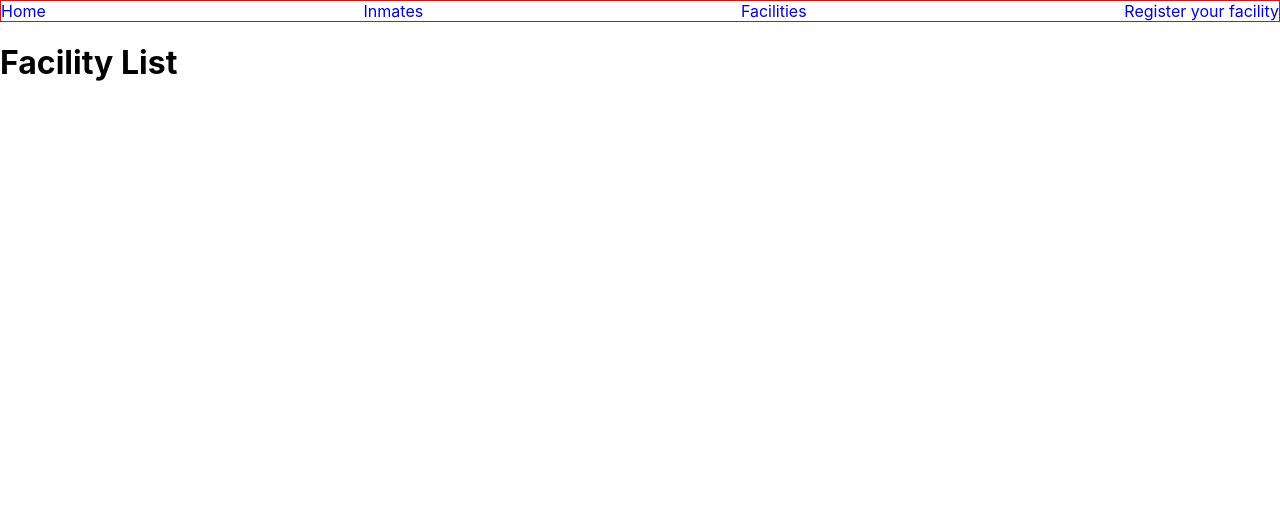
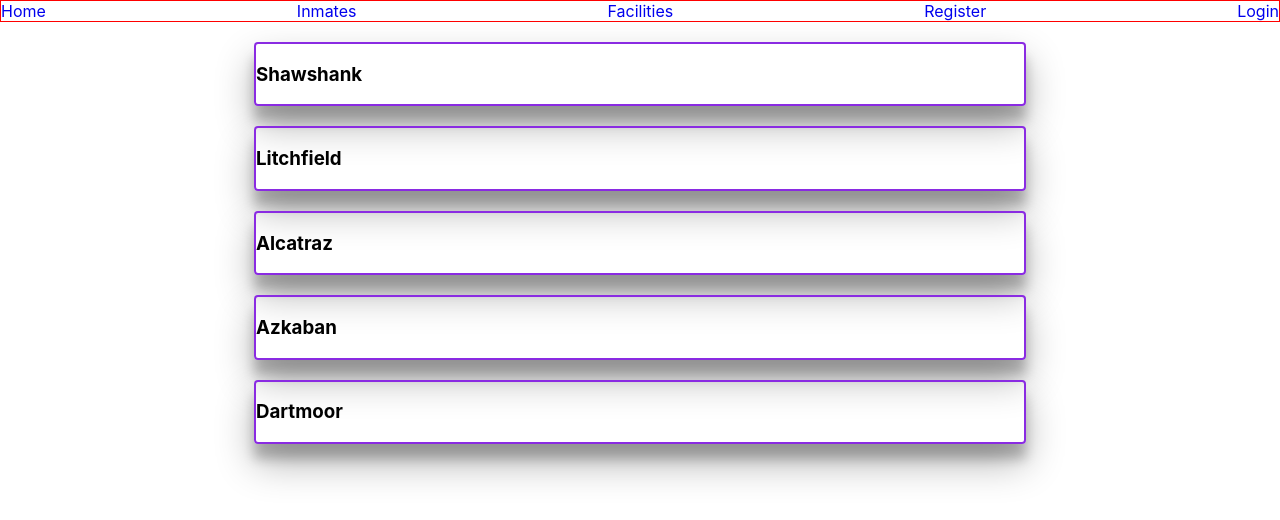
Before and after one commit to Build-Week-Prison-Skills/Front-End, a React (Create React App) app: page /facilityList in a window 1280 px wide. Shown: the top 520 px of the page. Built offline with nearby package versions, Linux system fonts and the light colour scheme; no server answers.

Commit message:
facility list populating with dummy data

```diff
--- a/src/components/Facility.js
+++ b/src/components/Facility.js
@@ -1,7 +1,33 @@
 import React from 'react';
+import styled from "styled-components";
+{/* <div>
+<Link to="/facility${id}">Facility</Link>
+</div> */}
 
 
+const Facility= ({ facility }) => {
+    const { prison_name } = facility;
+    return (
+      <StyledFacility>
+             <h3>{prison_name}</h3>
 
-const Facility = () => <h1>facility</h1>;
+      </StyledFacility>
+    );
+  };
 
-export default Facility;
+  export default Facility;
+
+  // styling
+const StyledFacility = styled.div`
+margin: 20px auto;
+width: 60%;
+border: blueviolet 2px solid;
+height: auto;
+border-radius: 4px;
+box-shadow: 0 19px 38px rgba(0, 0, 0, 0.3), 0 15px 12px rgba(0, 0, 0, 0.22);
+overflow: hidden;
+&:hover {
+  background-color: blueviolet;
+  color:white;
+}
+`;
--- a/src/components/FacilityList.js
+++ b/src/components/FacilityList.js
@@ -1,11 +1,40 @@
-import React from "react";
+import React, { useEffect, useState } from "react";
+import axios from "axios";
+// import { Link } from "react-router-dom";
+import Facility from "./Facility";
 
-const FacilityList = props => {
+export default function FacilityList(props) {
+  const [facilities, setFacilities] = useState([
+      {prison_name:"Shawshank"},
+      {prison_name:"Litchfield"},
+      {prison_name:"Alcatraz"},
+      {prison_name:"Azkaban"},
+      {prison_name:"Dartmoor"}
+
+  ]);
+
+  useEffect(() => {
+    const getInmates = () => {
+      axios
+        .get("https://prisonerbw.herokuapp.com/api/prisons")
+        .then(response => {
+          console.log(response.data);
+          setFacilities(response.data);
+          console.log(facilities);
+        })
+        .catch(error => {
+          console.log("the data was not returned", error);
+        });
+    };
+    getInmates();
+  }, [facilities]);
+
   return (
-    <>
-      <h1>Facility List</h1>
-    </>
+    <div className="inmate-list">
+      {facilities.map(facility => (
+          <Facility  facility={facility}/>
+
+      ))}
+    </div>
   );
-};
-
-export default FacilityList;
+}
--- a/src/components/Home.js
+++ b/src/components/Home.js
@@ -1,5 +1,5 @@
 import React from "react";
-import styled from "styled-components";
+// import styled from "styled-components";
 
 const Home = () => <h1>Home Page</h1>;
 
--- a/src/components/Inmate.js
+++ b/src/components/Inmate.js
@@ -2,7 +2,7 @@
 import styled from "styled-components";
 
 const Inmate = ({ inmate }) => {
-  const { id, Name, Prison_id, day_release, skills } = inmate;
+  const { Name, Prison_id, day_release, skills } = inmate;
   return (
     <StyledDiv>
       {/* <img src={props.image} alt={props.name} /> */}
--- a/src/components/InmateList.js
+++ b/src/components/InmateList.js
@@ -11,8 +11,8 @@
       axios
         .get("https://prisonerbw.herokuapp.com/api/prisoners")
         .then(response => {
-          console.log(response.data);
-          setInmates(response.data);
+            console.log(response.data);
+                   setInmates(response.data);
           console.log(inmates);
         })
         .catch(error => {
@@ -20,7 +20,7 @@
         });
     };
     getInmates();
-  }, []);
+  },[]);
   return (
     <div className="inmate-list">
       {inmates.map((inmate, index) => (
--- a/src/components/Login.js
+++ b/src/components/Login.js
@@ -40,7 +40,7 @@
               name="username"
               placeholder="Enter your username here"
             />
-            <ErrorMessage name="email" component="div" className="error" />
+            <ErrorMessage name="username" component="div" className="error" />
           </div>
           <div>
             {/* Password */}
--- a/src/components/Navigation.js
+++ b/src/components/Navigation.js
@@ -1,6 +1,6 @@
 import React from "react";
 import { Link } from "react-router-dom";
-import { navbar } from "materialize-css";
+// import { navbar } from "materialize-css";
 import styled from "styled-components";
 
 const Navigation = () => {
@@ -16,7 +16,10 @@
         <Link to="/facilityList">Facilities </Link>
       </div>
       <div>
-        <Link to="/register">Register your facility </Link>
+        <Link to="/register">Register </Link>
+      </div>
+      <div>
+        <Link to="/login">Login </Link>
       </div>
     </StyledNav>
   );
```
